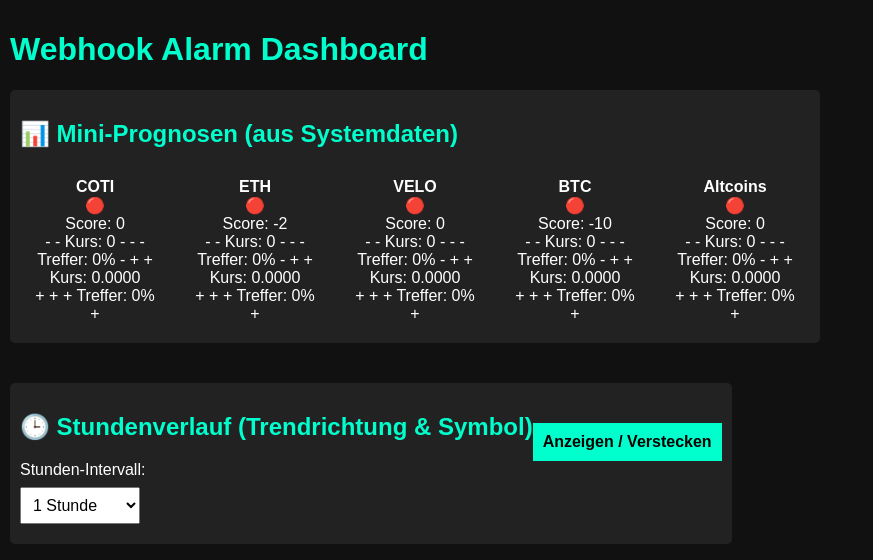
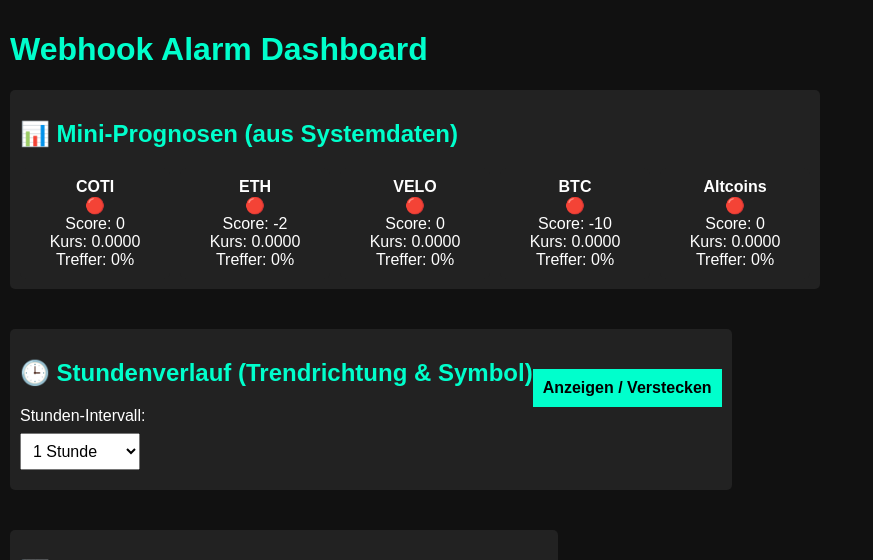
Before and after one commit to Bubu89/webhook-alarm-analyse, a Flask app: page /dashboard in a window 1280 px wide. Shown: the top 560 px of the page, without its empty margins (0-873 px from the left). Run offline with Flask 3, Linux system fonts and the light colour scheme; parts of the project's set-up code (start-up, migrations or seed data) failed here and were passed over.

Commit message:
Update dashboard.html

```diff
--- a/templates/dashboard.html
+++ b/templates/dashboard.html
@@ -125,31 +125,30 @@
 
 
 
-<!-- dashboard.html  (nur der Mini-Prognosen-Abschnitt) -->
+<!-- Mini-Prognosen (aus Systemdaten) -->
 <div class="section">
     <h2>📊 Mini-Prognosen (aus Systemdaten)</h2>
+
     {% if prognosen %}
         <div style="display:flex;gap:10px;flex-wrap:wrap;">
             {% for asset, daten in prognosen.items() %}
-            <div style="background:#222;padding:10px;border-radius:6px;width:130px;text-align:center;">
+                <div style="background:#222;padding:10px;border-radius:6px;
+                            width:130px;text-align:center;">
                     <strong>{{ asset }}</strong><br>
                     {{ daten.signal }}<br>
                     Score: {{ daten.score }}<br>
+
                     {% if daten.relation is defined %}
                         Ratio: {{ daten.relation }}<br>
                     {% endif %}
--               {% if daten.kurs is defined %}
--                   Kurs: {{ daten.kurs }}
--               {% endif %}
--               {% if daten.trefferquote is defined %}
--               Treffer: {{ daten.trefferquote }}%
--               {% endif %}
-+               {% if daten.kurs is defined %}
-+                   Kurs: {{ "%.4f"|format(daten.kurs) }}<br>
-+               {% endif %}
-+               {% if daten.trefferquote is defined %}
-+                   Treffer: {{ "%.0f%%"|format(daten.trefferquote*100) }}
-+               {% endif %}
+
+                    {% if daten.kurs is defined %}
+                        Kurs: {{ "%.4f"|format(daten.kurs) }}<br>
+                    {% endif %}
+
+                    {% if daten.trefferquote is defined %}
+                        Treffer: {{ "%.0f%%"|format(daten.trefferquote*100) }}
+                    {% endif %}
                 </div>
             {% endfor %}
         </div>
```
Lines whose indentation alone changed are shown as unchanged.
